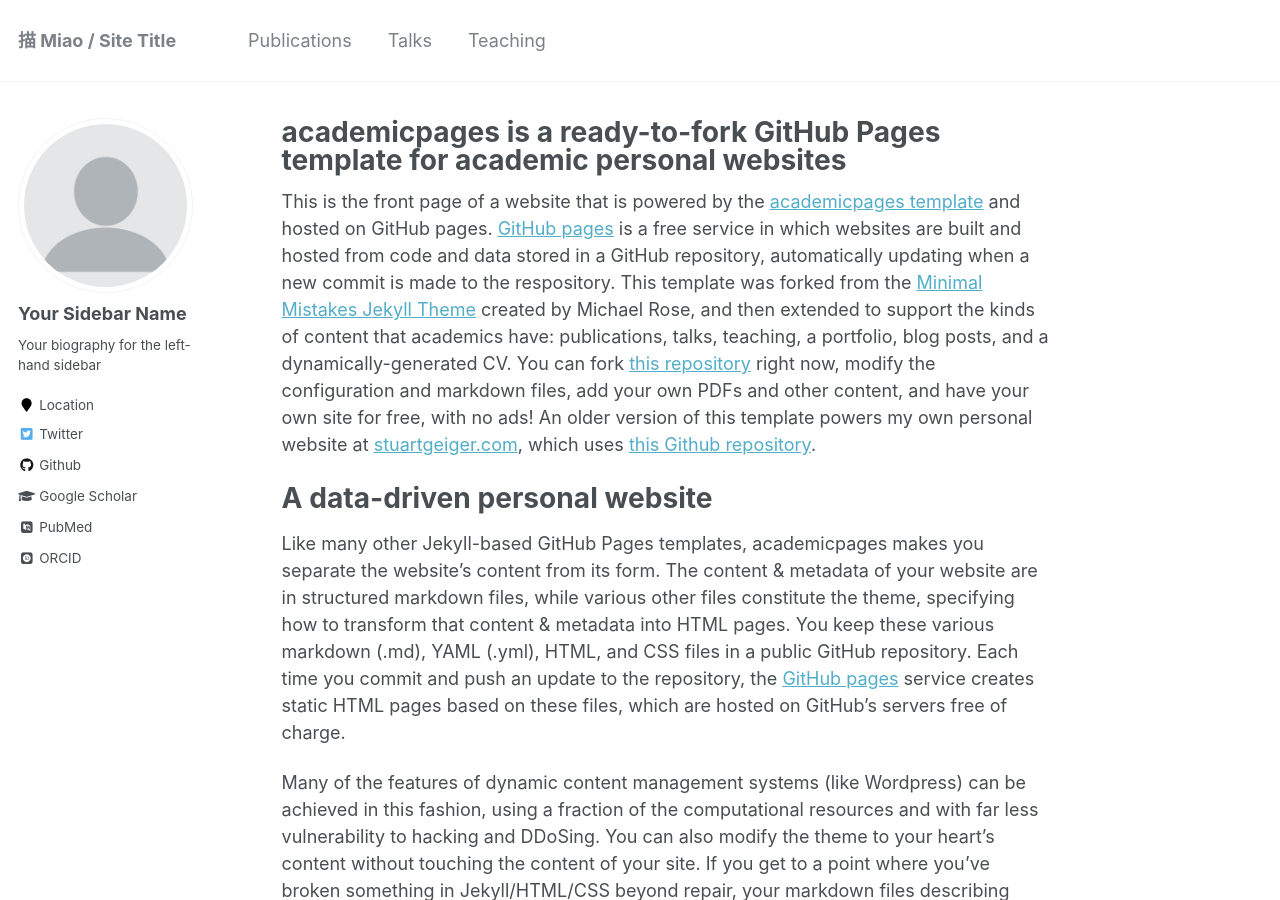
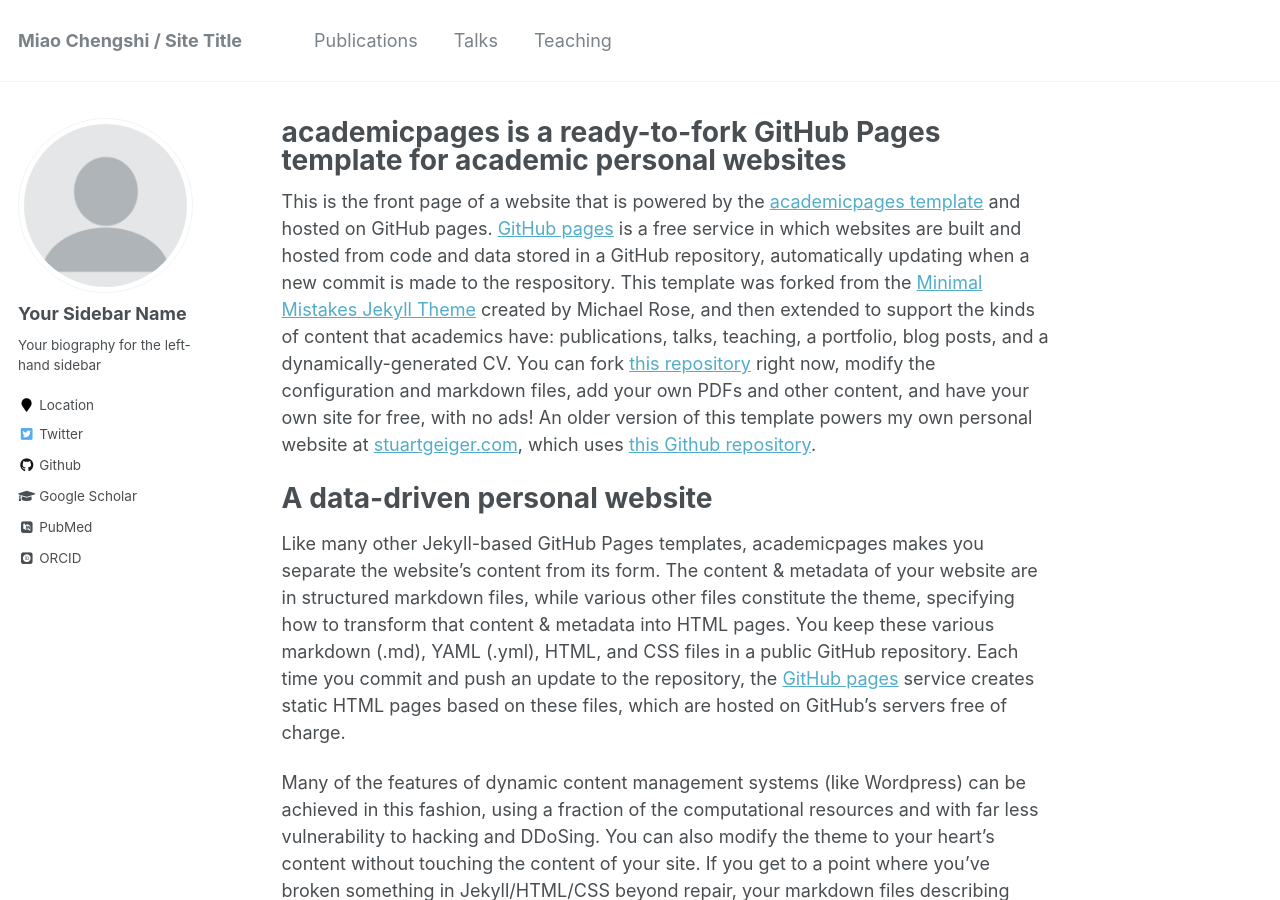
Before and after one commit to miaochengshi/miaochengshi.github.io, a Jekyll site: the page built from _pages/about.md, in a window 1280 px wide and 900 px high. Built offline with Jekyll 4.4.1, drawn with Linux system fonts in a browser that asks for light colours; some web fonts are replaced.

Commit message:
Update _config.yml

```diff
--- a/_config.yml
+++ b/_config.yml
@@ -7,7 +7,7 @@
 
 # Site Settings
 # locale                   : "en-US"
-title                    : "描 Miao / Site Title"
+title                    : "Miao Chengshi / Site Title"
 title_separator          : "-"
 name                     : &name "Your Name"
 description              : &description "personal description"
```
